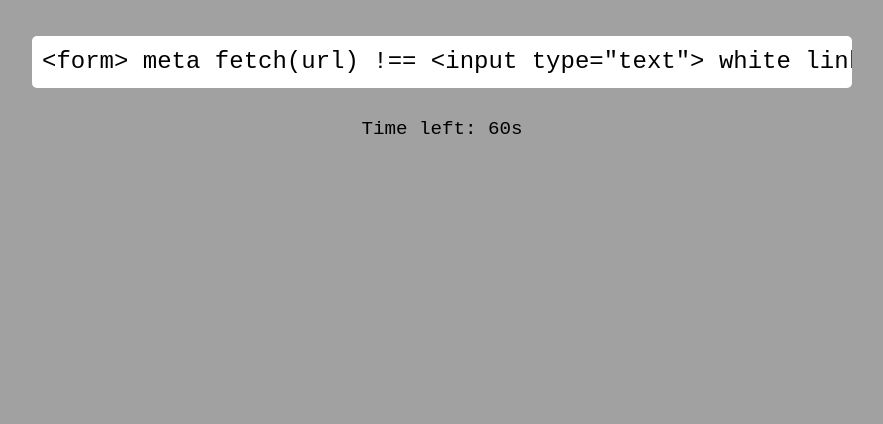
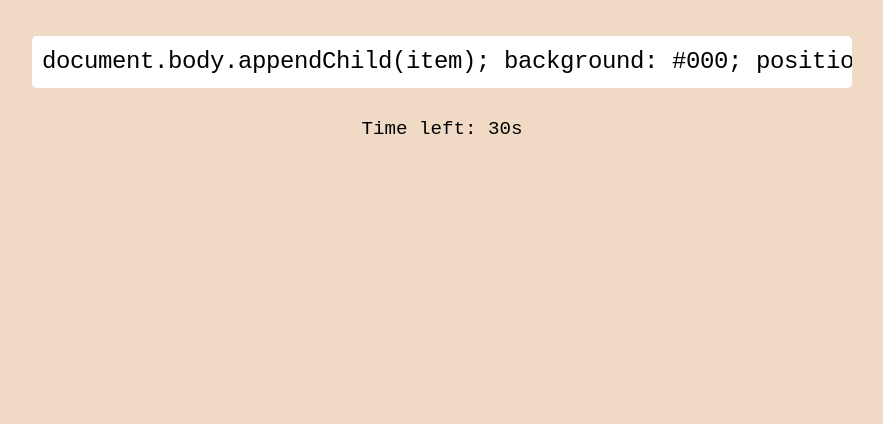
Before and after one commit to Phaura/coding-type-racer, a plain HTML site: page Typing Test Project/index.html in a window 1280 px wide. Shown: the part 376-800 px from the top of the page, without its empty margins (198-1081 px from the left). Drawn offline with Linux system fonts and the light colour scheme.

Commit message:
Add files via upload
- 2/2 finished project !

```diff
--- a/Typing Test Project/index.html
+++ b/Typing Test Project/index.html
@@ -9,9 +9,9 @@
 </head>
 
 <body>
-    <h1>Typing Test</h1>
+    <h1> Programming Typing Test</h1>
     <div id="text-container">This is our text</div>
-    <div id="timer">Time left: 60s</div>
+    <div id="timer">Time left: 30s</div>
     <div id="final-score"></div>
     <button type="button" id="try-again">Try Again</button>
 
--- a/Typing Test Project/script.js
+++ b/Typing Test Project/script.js
@@ -1,107 +1,99 @@
 const words = [
-  // Basic HTML tags
-  "<div>", "</div>", "<span>", "</span>",
-  "<p>", "</p>", "<h1>", "</h1>", "<h2>", "</h2>",
-  "<ul>", "</ul>", "<li>", "</li>",
-  "<img>", "<br>", "<hr>",
-  "<button>", "</button>",
-  "<input>", "<label>", "</label>",
-  "<form>", "</form>",
-  "<a>", "</a>",
-  "<section>", "</section>",
-  "<header>", "</header>",
-  "<footer>", "</footer>",
+  // HTML
+  "<div class=\"container\"></div>",
+  "<button class=\"btn\">Click</button>",
+  "<img src=\"image.jpg\" alt=\"image\">",
+  "<input type=\"text\" placeholder=\"Enter\">",
+  "<a href=\"#\">Link</a>",
+  "<p>Hello world</p>",
+  "<section class=\"wrapper\"></section>",
+  "<header class=\"site-header\"></header>",
+  "<footer class=\"site-footer\"></footer>",
+  "<nav class=\"nav-bar\"></nav>",
+  "<ul class=\"list\"></ul>",
+  "<li class=\"item\"></li>",
 
-  // Attributes
-  "class=\"box\"", "id=\"main\"",
-  "src=\"image.png\"", "href=\"#\"",
-  "alt=\"text\"", "type=\"text\"",
-  "type=\"button\"", "value=\"\"",
-  "placeholder=\"enter text\"",
-  "name=\"username\"",
+  // HTML patterns
+  "<div id=\"app\"></div>",
+  "<main class=\"content\"></main>",
+  "<span class=\"tag\">New</span>",
+  "<form action=\"#\"></form>",
+  "<h1 class=\"title\">Title</h1>",
 
-  // Simple HTML combos
-  "<div class=\"container\">",
-  "<button class=\"btn\">",
-  "<img src=\"img.png\" alt=\"\">",
-  "<a href=\"#\">link</a>",
-  "<input type=\"text\">",
-  "<ul><li>item</li></ul>",
+  // CSS selectors
+  ".container {",
+  "  display: flex;",
+  "}",
+  ".btn {",
+  "  padding: 8px 16px;",
+  "}",
+  "#app {",
+  "  max-width: 600px;",
+  "  margin: 0 auto;",
+  "}",
 
-  // Basic CSS selectors
-  "div {}", ".box {}", "#main {}",
-  "button {}", "img {}", "p {}",
+  // CSS properties
+  "color: #fff;",
+  "background: #000;",
+  "font-size: 1rem;",
+  "margin: 0;",
+  "padding: 16px;",
+  "border-radius: 8px;",
+  "display: flex;",
+  "justify-content: center;",
+  "align-items: center;",
+  "gap: 12px;",
+  "cursor: pointer;",
+  "width: 100%;",
+  "height: 100%;",
 
-  // Basic CSS properties
-  "color:", "background:", "font-size:",
-  "font-weight:", "margin:", "padding:",
-  "border:", "border-radius:",
-  "width:", "height:",
-  "display:", "flex:", "grid:",
-  "justify-content:", "align-items:",
-  "text-align:", "cursor:",
+  // CSS patterns
+  "position: relative;",
+  "position: absolute;",
+  "top: 0;",
+  "left: 0;",
+  "box-shadow: 0 4px 12px rgba(0,0,0,0.2);",
 
-  // Simple CSS values
-  "red", "blue", "black", "white",
-  "1rem", "2rem", "16px", "100px",
-  "auto", "center", "flex-start",
-  "flex-end", "space-between",
+  // JS basics
+  "const count = 0;",
+  "let value = 10;",
+  "var ready = false;",
+  "if (count > 0) {",
+  "  console.log(count);",
+  "}",
+  "for (let i = 0; i < 5; i++) {",
+  "  console.log(i);",
+  "}",
+  "function greet(name) {",
+  "  return `Hello ${name}`;",
+  "}",
+  "const add = (a, b) => a + b;",
 
-  // Friendly CSS combos
-  "display: flex;", "display: grid;",
-  "margin: 0 auto;", "padding: 1rem;",
-  "color: white;", "background: black;",
-  "border-radius: 8px;",
-  "text-align: center;",
-  "width: 100%;", "height: 100%;",
+  // JS DOM
+  "const app = document.getElementById(\"app\");",
+  "const btn = document.querySelector(\".btn\");",
+  "btn.addEventListener(\"click\", () => {",
+  "  console.log(\"clicked\");",
+  "});",
+  "const item = document.createElement(\"div\");",
+  "item.textContent = \"Hello\";",
+  "document.body.appendChild(item);",
 
-  // Basic JavaScript keywords
-  "let", "const", "var", "function",
-  "return", "if", "else",
-  "true", "false", "null",
+  // JS patterns you’ll use constantly
+  "console.log(\"ready\");",
+  "return value;",
+  "items.push(value);",
+  "[...items]",
+  "JSON.stringify(data)",
+  "Math.random()",
+  "Math.floor(Math.random() * 10)",
 
-  // Simple JS expressions
-  "let x = 0;", "const y = 1;",
-  "if (x > 0) {}", "else {}",
+  // Combined tiny blocks
+  "<div class=\"card\">\n  <h2>Title</h2>\n</div>",
+  "function init() {\n  console.log(\"init\");\n}",
+  "const user = {\n  name: \"Nick\",\n};"
+];
 
-  // Basic JS operators
-  "+", "-", "*", "/", "%",
-  "==", "===", "!=", "!==",
-  ">", "<", ">=", "<=",
-
-  // Very simple JS strings
-  "\"hello\"", "\"world\"",
-
-  // Basic functions
-  "function test() {}", "() => {}",
-
-  // Basic arrays & objects
-  "[1, 2, 3]", "{ name: \"Nick\" }",
-
-  // DOM basics
-  "document", "window", "console.log",
-  "document.querySelector", "textContent",
-  "innerHTML", "addEventListener",
-
-  // Simple DOM combos
-  "console.log(\"hello\")",
-  "document.querySelector(\"div\")",
-  "element.textContent = \"hi\";",
-  "button.addEventListener(\"click\")",
-
-  // Events
-  "\"click\"", "\"input\"", "\"change\"",
-
-  // Beginner-friendly fetch snippet
-  "fetch(url)", "then()", "catch()",
-
-  // Misc web basics
-  "HTML", "CSS", "JavaScript",
-  "script", "style", "head", "body",
-  "<!DOCTYPE html>",
-  "meta", "title", "link",
-  "stylesheet", "class", "id"
-];
 
 
 const textContainer = document.getElementById('text-container');
@@ -113,8 +105,11 @@ let totalTyped = '';
 let currentCharIndex = 0;
 let errors = 0;
 let longText = generateLongText();
+let timeLeft = 30;
+let timerInterval;
+let typingStarted = false;
 
-textContainer.textContent= longText;
+
 
 // Shuffle the words array
 
@@ -134,13 +129,156 @@ function generateLongText() {
 
 }
 
+// Starting countdown timer
+
+function startTimer() {
+    if (!typingStarted) {
+        typingStarted = true;
+        timerInterval = setInterval(() => {
+            timeLeft --;
+            timerElement.textContent = `Time left: ${timeLeft}s`;
+            if (timeLeft <= 0) {
+                clearInterval(timerInterval);
+                endTest();
+            }
+        }, 1000);
+    }
+}
+
+
+// Calculate words-per-minute wuth error adjustment
+
+function calculateWPM() {
+    const wordsTyped = totalTyped.trim().split(/\s+/).length;
+    const baseWPM = Math.round((wordsTyped/ 30) * 60);
+    const adjustedWPM = Math.max(baseWPM - errors, 0);
+    return adjustedWPM;
+
+
+}
+
+
+// End the test and display the final score
+function endTest() {
+    timerElement.textContent = `Time's up!`;
+    finalScoreElement.textContent = `Final WPM: ${calculateWPM()}`;
+    textContainer.style.display = 'none';
+    tryAgainButton.style.display = 'block';
+};
+
 // Handle Typing over the displayed text and scrolling
 
 document.addEventListener('keydown', (e) => {
+
+
+    startTimer();
+
     if (e.key === 'Backspace') {
         if (totalTyped.length >0) {
             currentCharIndex = Math.max(currentCharIndex -1, 0);
             totalTyped = totalTyped.slice(0, -1);
         }
+    } else if (e.key.length === 1 && !e.ctrlKey && !e.metaKey) {
+        totalTyped += e.key;
+        currentCharIndex ++;
     }
+
+
+    const textArray = longText.split('');
+    textContainer.innerText = '';
+
+    errors = 0;
+
+    for (let i = 0; i < textArray.length; i ++) {
+        const span = document.createElement('span');
+
+        if ( i < totalTyped.length) {
+            if (totalTyped [i] === textArray[i]) {
+                span.classList.add('correct');
+            } else {
+                span.classList.add('error')
+                errors++;
+            }
+        }
+
+        span.textContent = textArray[i];
+        textContainer.appendChild(span);
+    }
+
+    // Scroll the container only after 20 characters
+    if (totalTyped.length >= 20) {
+        const scrollAmount = (totalTyped.length - 20) * 14;
+        textContainer.scrollLeft = scrollAmount;
+    }
+
 });
+
+
+
+// Reset the test
+
+function resetTest() {
+    clearInterval(timerInterval);
+    timeLeft = 30;
+    timerElement.textContent = `Time left: ${timeLeft}s`;
+    finalScoreElement.textContent = '';
+    textContainer.style.display = 'block';
+    tryAgainButton.style.display = 'none';
+    totalTyped = '';
+    currentCharIndex = 0;
+    errors = 0;
+    textContainer.scrollLeft = 0;
+    longText = generateLongText();
+    init();
+}
+
+// Initialize the test
+
+function init() {
+    if (isMobileDevice()) {
+        showMobileMessage();
+    } else {
+        const textArray = longText.split('');
+        textContainer.innerText = '';
+
+        errors = 0;
+
+        for (let i = 0; i < textArray.length; i ++) {
+            const span = document.createElement('span');
+
+            if ( i < totalTyped.length) {
+                if (totalTyped [i] === textArray[i]) {
+                    span.classList.add('correct');
+                } else {
+                    span.classList.add('error')
+                    errors++;
+                }
+            }
+
+            span.textContent = textArray[i];
+            textContainer.appendChild(span);
+            }
+
+        timerElement.textContent = `Time left: ${timeLeft}s`;
+    }
+}
+
+
+// Try again button listener
+
+tryAgainButton.addEventListener('click', resetTest);
+
+
+// Detect if device is mobile
+
+function isMobileDevice() {
+    return /Mobi|Android/i.test(navigator.userAgent) || window.innerWidth < 800;
+}
+
+// Show message for mobile users
+function showMobileMessage() {
+    textContainer.textContent = 'This typing test is designed for desktop use only.';
+}
+
+// Startup
+init();
--- a/Typing Test Project/style.css
+++ b/Typing Test Project/style.css
@@ -5,7 +5,7 @@ html {
 body {
     margin: 0;
     height: 100vh;
-    background: rgb(161, 161, 161);
+    background: rgb(240, 218, 198);
     overflow: hidden;
     display: flex;
     flex-direction: column;
@@ -56,6 +56,10 @@ button:hover {
     filter: brightness(1.4);
 }
 
+span {
+    min-width: 14px;
+}
+
 
 .correct {
     color: green;
```
